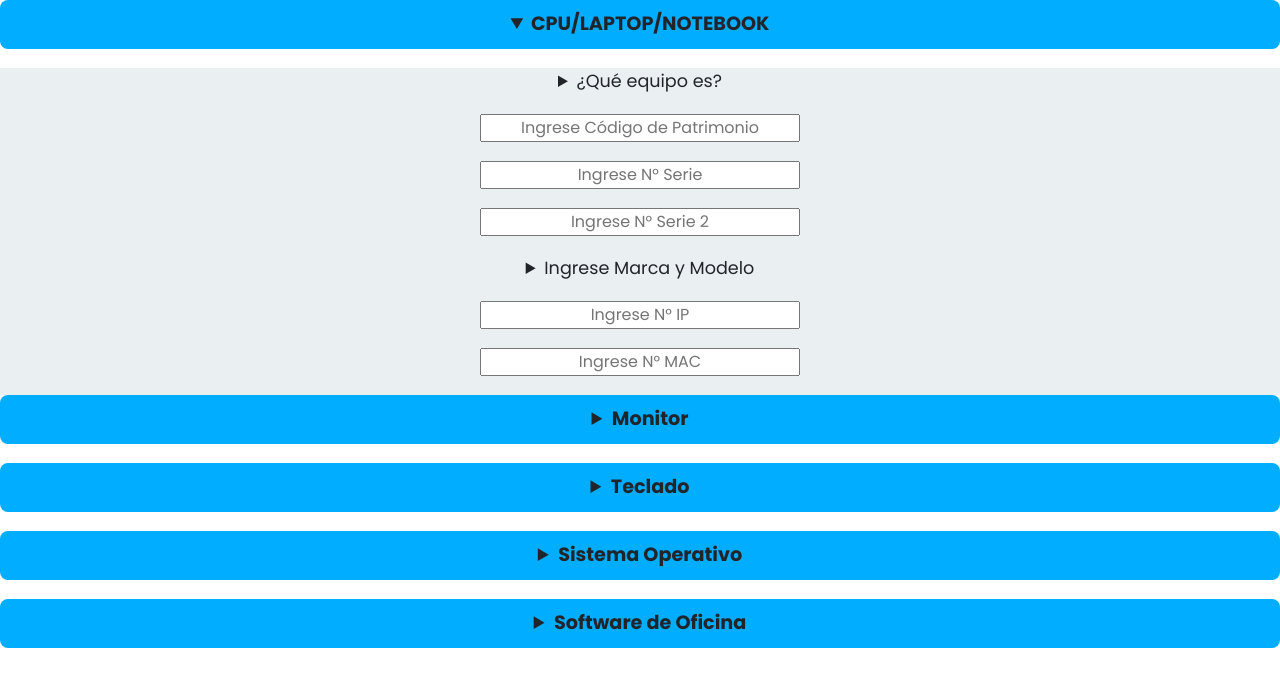
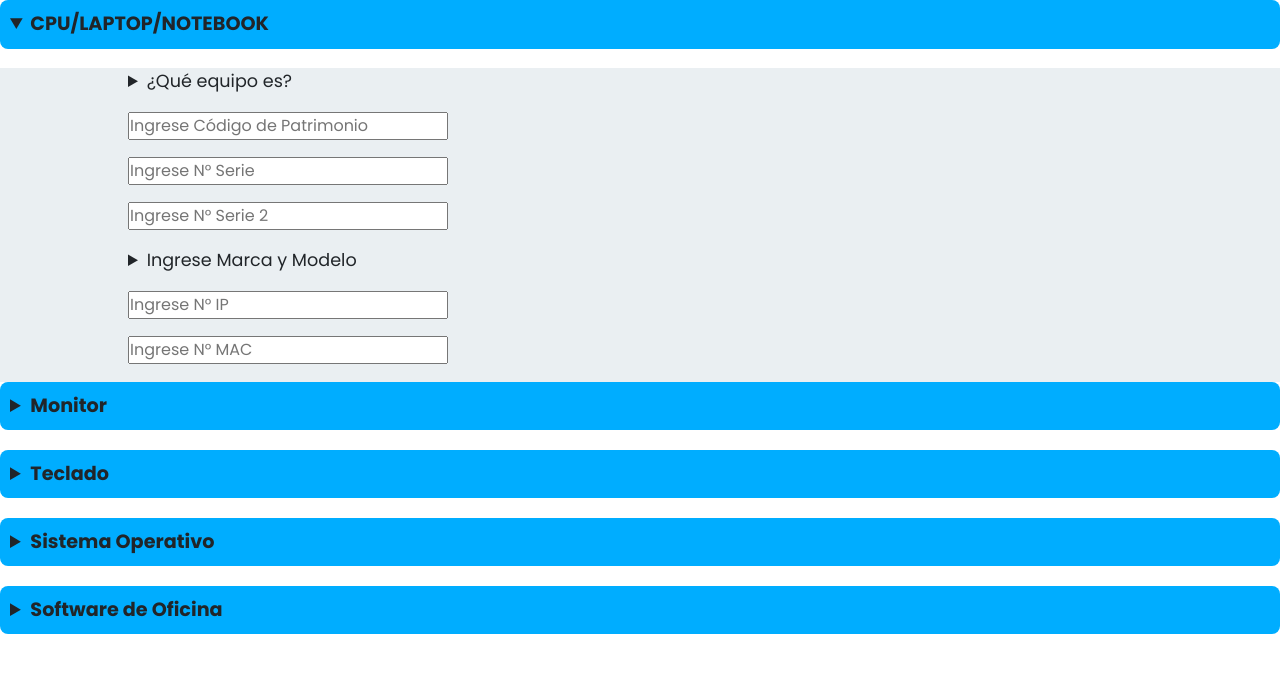
Before and after one commit to Jackmines21777/Generador, a plain HTML site: page index.html in a window 1280 px wide. Both pictures are taken after a click on the heading "CPU/LAPTOP/NOTEBOOK". Drawn offline with nearby package versions, Linux system fonts and the light colour scheme.

Commit message:
intento de diseño 2

```diff
--- a/index.css
+++ b/index.css
@@ -5,8 +5,6 @@
     margin: 0;
     padding: 0;
     /* background-color: #C0C0C0; */
-    text-align: center;
-    /* justify-content: center; */
   }
 
   .Columna{
@@ -16,30 +14,30 @@
 
     font-weight: bolder;
     font-size: 120%;
-    /* padding-left: 5%; */
+    padding-left: 5%;
     padding: 10px;
     margin-bottom: 1.5%;
-    text-align: center;
+    /* text-align: center; */
   }
 
   .Opciones{
     text-align: justify;
     background-color: #EAEFF2;
     font-size: 100%;
-    /* padding-left: 10%; */
-    text-align: center;
+    padding-left: 10%;
+    /* text-align: center; */
 
   }
 
 .input {
     margin-bottom: 1.5%;
-    text-align: center;
+
   }
 
   input[type="checkbox"] {
     width: 15px;
     height: 15px;
-    text-align: center;
+
   }
 
   summary {
@@ -48,7 +46,7 @@
     /* background-color: #81E9FF; */
     border-radius: 8px;
     margin-bottom: 1.5%;
-    text-align: center;
+
 
 
   }
```
